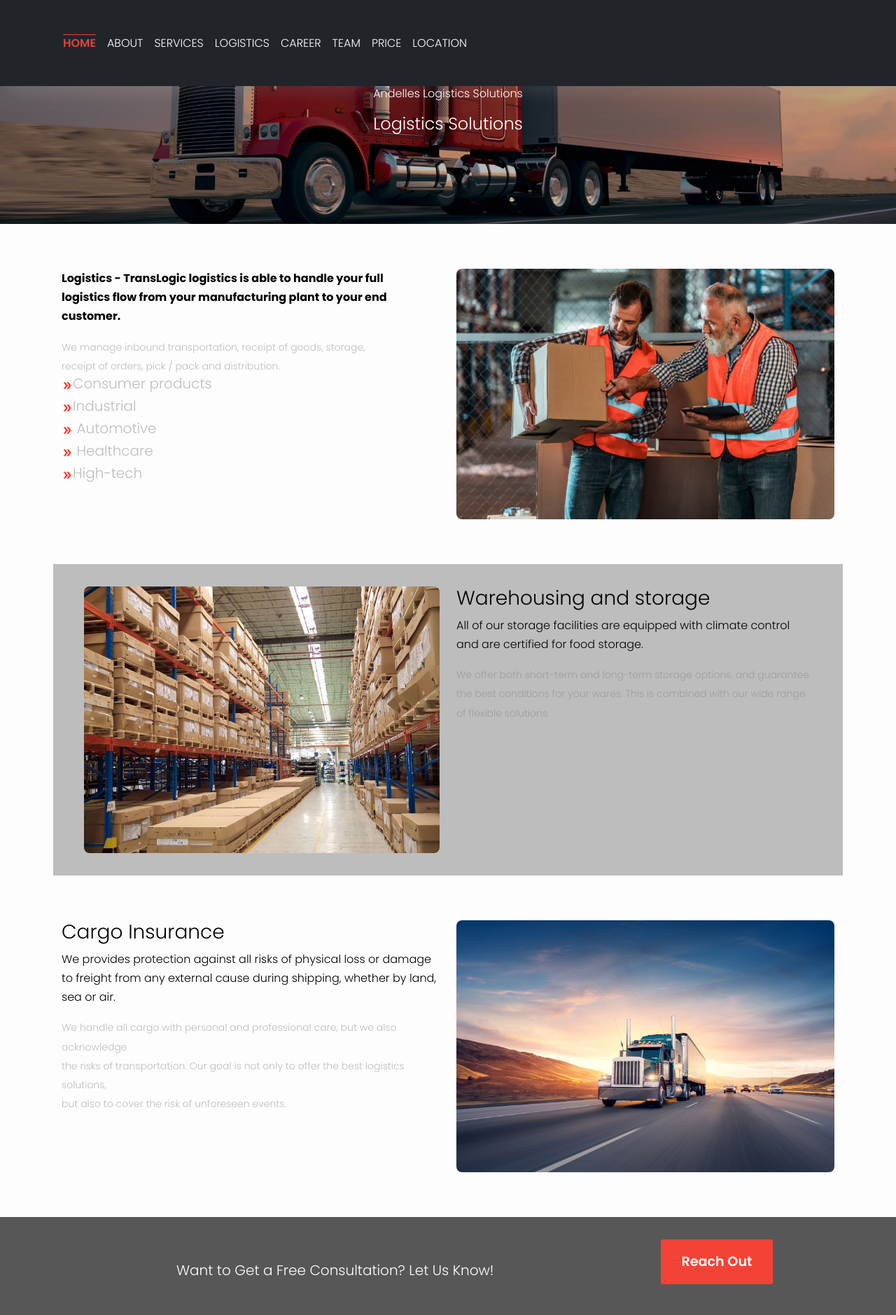
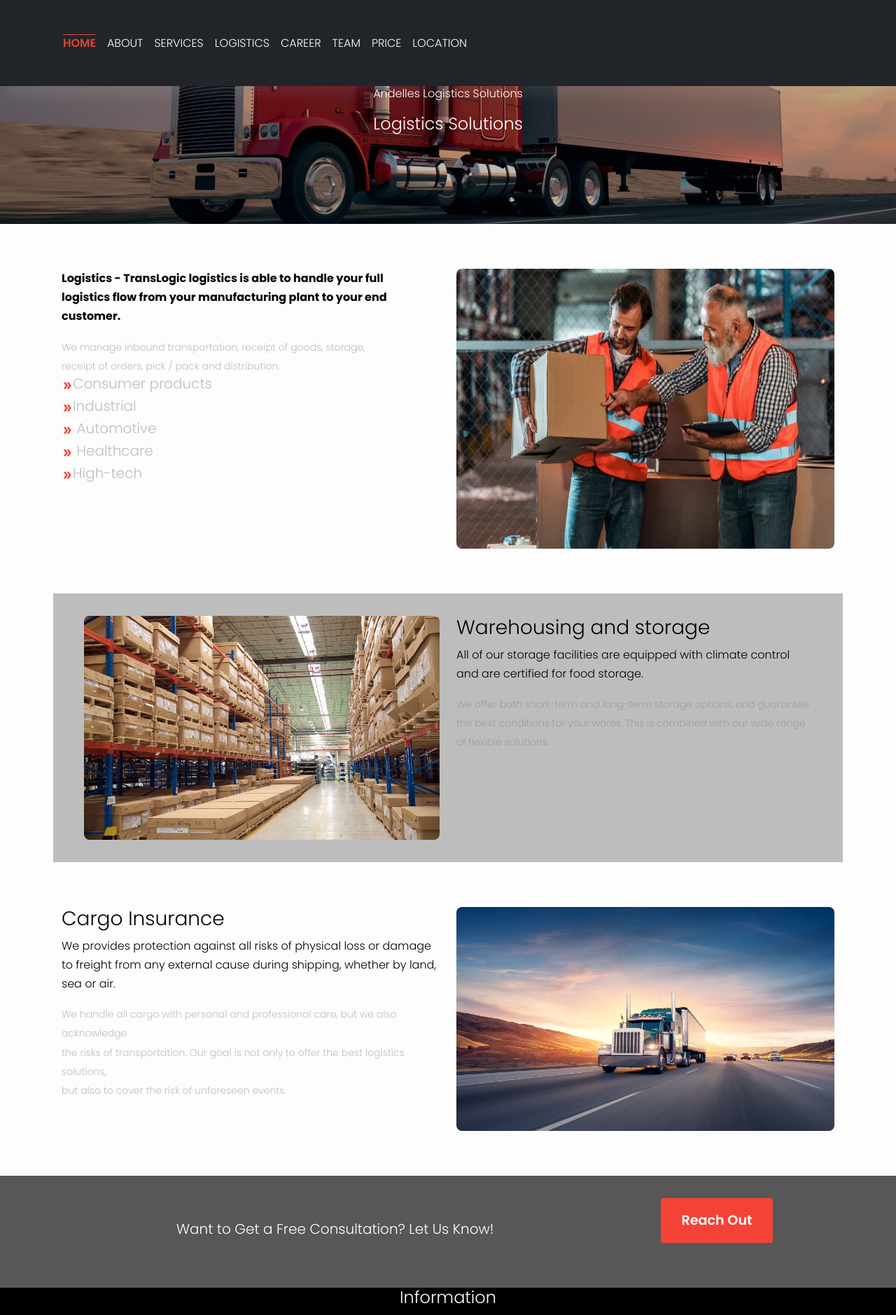
Before and after one commit to Roche001/Logistics-company, a React (Create React App) app: page /Logistics in a window 1280 px wide. Shown: the top 1879 px of the page at 70% size. Built offline with nearby package versions, Linux system fonts and the light colour scheme.

Commit message:
update changes

```diff
--- a/src/components/logistics/Logistics.css
+++ b/src/components/logistics/Logistics.css
@@ -25,8 +25,8 @@
 
 .logistics-section-one img {
   border-radius: 0.5rem;
-  width: 30rem;
   transition: 400ms;
+  height: 25rem;
 }
 
 .logistics-section-one p {
@@ -56,9 +56,11 @@
 .logistics-section-two-img img {
   border-radius: 0.5rem;
   transition: 400ms;
+  height: 20rem;
 }
 
 .logistics-section-three-img img {
+  height: 20rem;
   border-radius: 0.5rem;
   transition: 400ms;
 }
```
